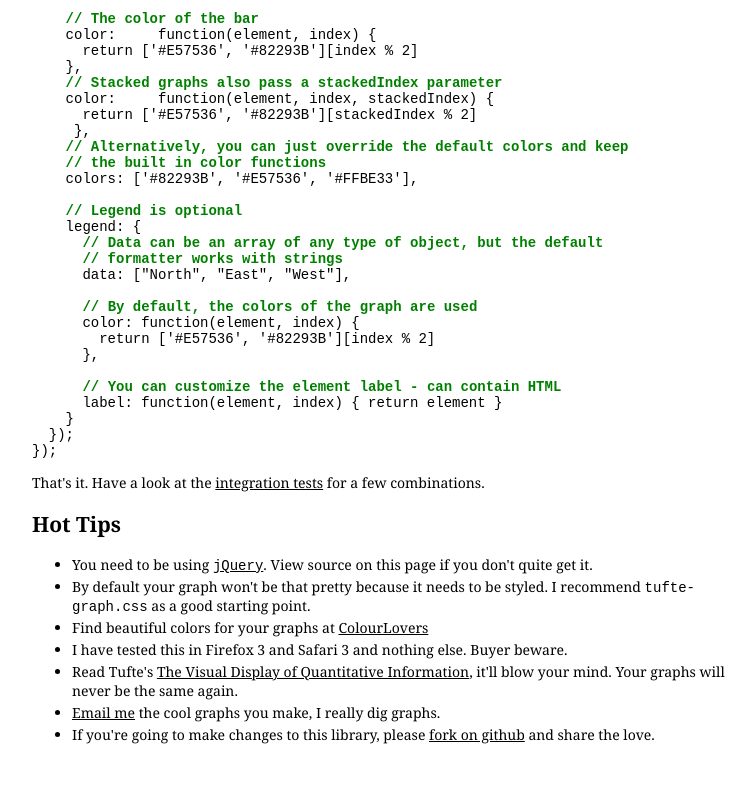
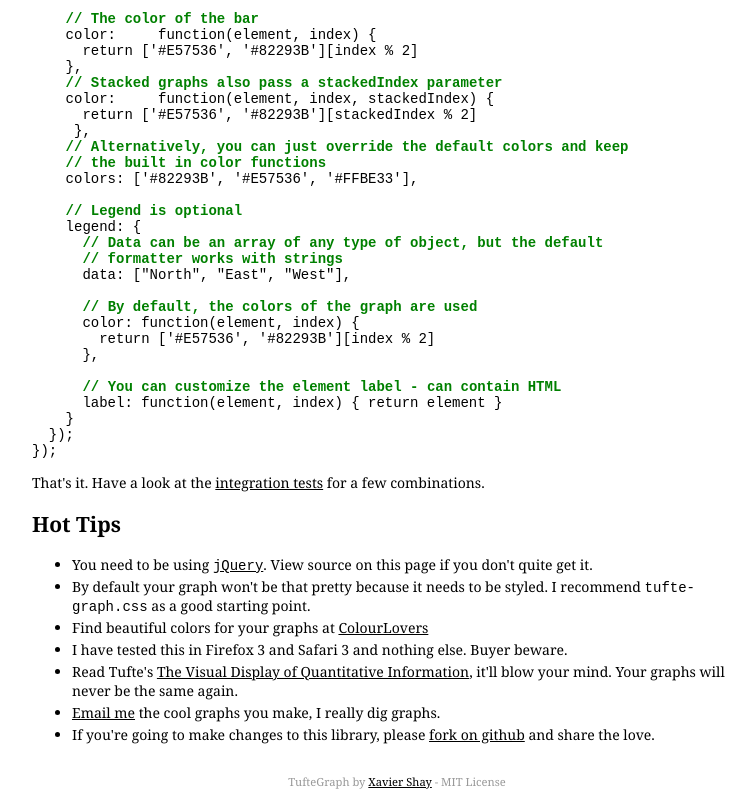
Before and after one commit to xaviershay/tufte-graph, a plain HTML site: page index.html in a window 1280 px wide. Shown: the part 1045-1845 px from the top of the page, without its empty margins (243-998 px from the left). Before the commit the page ends 1803 px from the top, so only its background shows below. Drawn offline with nearby package versions, Linux system fonts and the light colour scheme.

Commit message:
Add a footer

```diff
--- a/index.html
+++ b/index.html
@@ -16,6 +16,13 @@
       .download {
         float: right;
         font-size: 1.5em;
+      }
+      .footer {
+        width: 100%;
+        text-align: center;
+        color: #999999;
+        font-size: 0.8em;
+        margin-top: 30px;
       }
 
 
@@ -169,6 +176,9 @@
     <li><a href="mailto:contact@rhnh.net">Email me</a> the cool graphs you make, I really dig graphs.</li>
     <li>If you're going to make changes to this library, please <a href="http://github.com/xaviershay/tufte-graph">fork on github</a> and share the love.</li>
   </ul>
+  <div class="footer">
+    <p>TufteGraph by <a href="http://rhnh.net">Xavier Shay</a> - MIT License</p>
+  </div>
   </div>
   <a href="http://github.com/xaviershay/tufte-graph"><img style="position: absolute; top: 0; right: 0; border: 0;" src="http://s3.amazonaws.com/github/ribbons/forkme_right_orange_ff7600.png" alt="Fork me on GitHub" /></a>
   </body>
```
